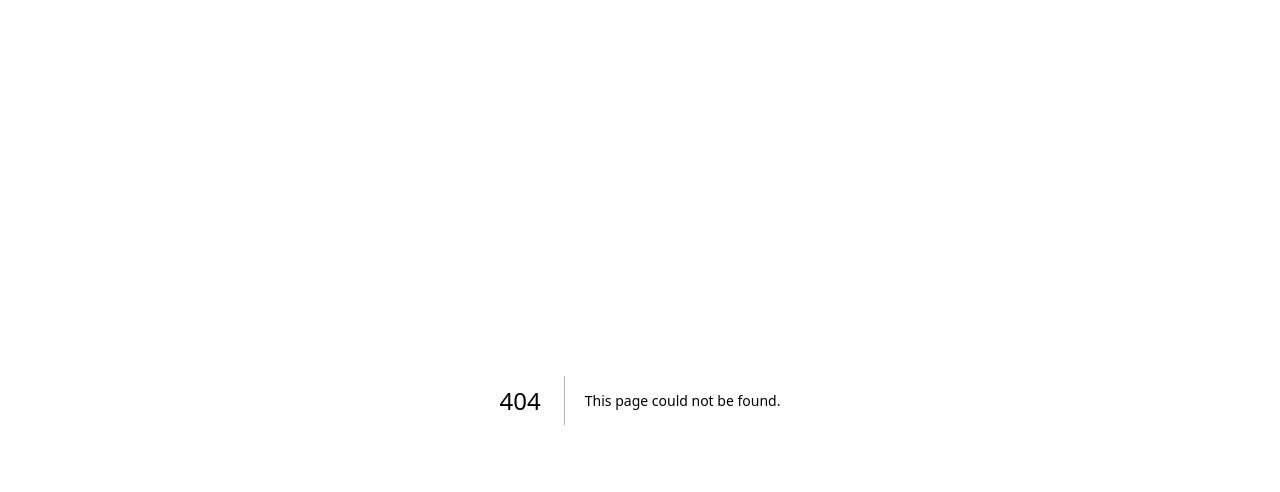
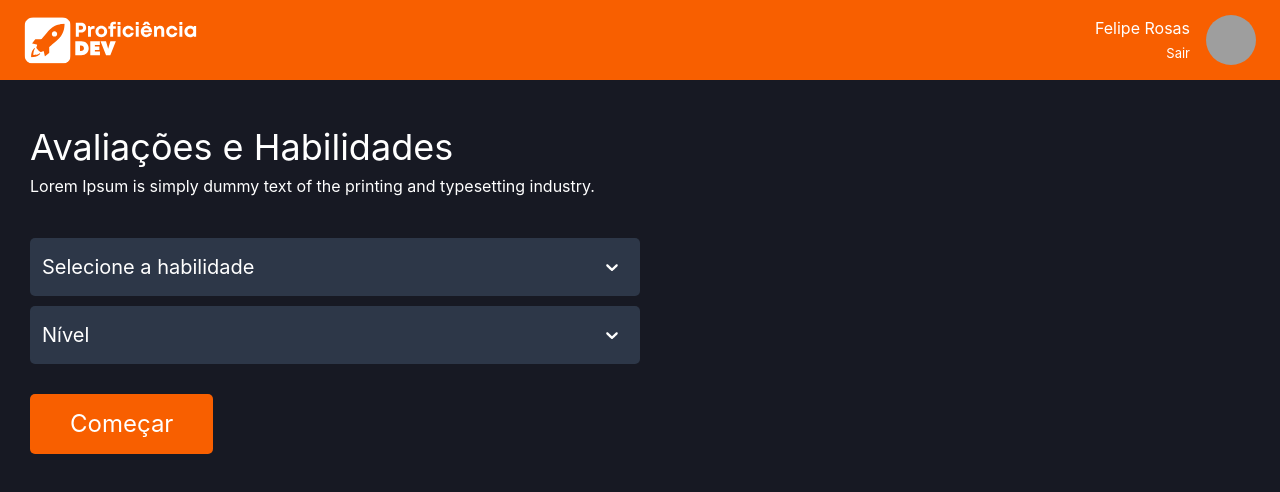
Before and after one commit to JessicaNathany/proficiencia-dev-frontend, a Next.js app: page /skills in a window 1280 px wide. Before the commit this address had no page. Shown: the top 492 px of the page. Built offline with nearby package versions, Linux system fonts and the light colour scheme; grey boxes are pictures that could not be loaded.

Commit message:
chore: add skills page

```diff
--- a/package.json
+++ b/package.json
@@ -18,6 +18,7 @@
     "next": "13.2.4",
     "react": "18.2.0",
     "react-dom": "18.2.0",
+    "react-select": "^5.7.2",
     "typescript": "5.0.3"
   },
   "devDependencies": {
--- a/src/components/FormSelect.tsx
+++ b/src/components/FormSelect.tsx
@@ -1,11 +1,11 @@
-import { Select, SelectProps } from "@chakra-ui/react";
+import Select from "react-select";
 
 export type FormSelectOption = {
-  id: number;
+  value: number;
   label: string;
 };
 
-interface FormSelectProps extends SelectProps {
+interface FormSelectProps {
   placeholder: string;
   options: FormSelectOption[];
 }
@@ -17,25 +17,73 @@ export const FormSelect = ({
 }: FormSelectProps) => {
   return (
     <Select
-      variant="outline"
-      w="100%"
-      bg="tomato"
-      borderColor="tomato"
-      borderRadius={5}
-      fontSize="lg"
-      p={5}
-      mb={5}
-      size="lg"
-      color="white"
+      options={options}
+      styles={{
+        control: (provided) => ({
+          ...provided,
+          border: "none",
+          boxShadow: "none",
+          borderRadius: 5,
+          padding: 10,
+          fontSize: 20,
+          color: "white",
+          background: "#2D3748",
+          marginBottom: 10,
+          "&:hover": {
+            border: "none",
+            boxShadow: "none",
+          },
+        }),
+        option: (provided, state) => ({
+          ...provided,
+          backgroundColor: state.isSelected ? "#e2e8f0" : "white",
+          color: state.isSelected ? "black" : "black",
+          "&:hover": {
+            backgroundColor: "#e2e8f0",
+            color: "black",
+          },
+        }),
+
+        singleValue: (provided) => ({
+          ...provided,
+          color: "white",
+        }),
+
+        dropdownIndicator: (provided) => ({
+          ...provided,
+          color: "white",
+        }),
+
+        indicatorSeparator: (provided) => ({
+          ...provided,
+          display: "none",
+        }),
+
+        menu: (provided) => ({
+          ...provided,
+          background: "#2D3748",
+          color: "white",
+          borderRadius: 5,
+        }),
+
+        menuList: (provided) => ({
+          ...provided,
+          padding: 0,
+        }),
+
+        placeholder: (provided) => ({
+          ...provided,
+          color: "white",
+        }),
+
+        valueContainer: (provided) => ({
+          ...provided,
+          padding: 0,
+        }),
+      }}
       placeholder={placeholder}
       {...otherProps}
-    >
-      {options.map((option) => (
-        <option style={{ padding: 20 }} key={option.id} value={option.id}>
-          {option.label}
-        </option>
-      ))}
-    </Select>
+    />
   );
 };
 
--- a/src/pages/_app.tsx
+++ b/src/pages/_app.tsx
@@ -1,8 +1,15 @@
+import { useEffect, useState } from "react";
+
 import { theme } from "@/styles/theme";
 import { ChakraProvider } from "@chakra-ui/react";
 import type { AppProps } from "next/app";
 
 export default function App({ Component, pageProps }: AppProps) {
+  const [mounted, setMounted] = useState(false);
+
+  useEffect(() => setMounted(true), []);
+  if (!mounted) return null;
+
   return (
     <ChakraProvider theme={theme}>
       <Component {...pageProps} />
--- /dev/null
+++ b/src/pages/skills.tsx
@@ -0,0 +1,60 @@
+import { Box, Button, Flex, Text, Wrap, WrapItem } from "@chakra-ui/react";
+import { FormSelect } from "../components";
+import { Header } from "../components/Header";
+
+const levelOptions = [
+  { value: 1, label: "Estagiário" },
+  { value: 2, label: "Junior" },
+  { value: 3, label: "Pleno" },
+  { value: 4, label: "Senior" },
+];
+
+const roleOptions = [
+  { value: 1, label: "Backend" },
+  { value: 2, label: "Frontend" },
+  { value: 3, label: "Fullstack" },
+  { value: 4, label: "Mobile" },
+];
+
+export default function Skills() {
+  return (
+    <Box w="100%">
+      <Header />
+      <Box maxWidth={1220} margin="0 auto">
+        <Box width="50%">
+          <Text as="h1" fontSize="4xl">
+            Avaliações e Habilidades
+          </Text>
+          <Text as="h2" fontSize="1xl" mb="10">
+            Lorem Ipsum is simply dummy text of the printing and typesetting
+            industry.
+          </Text>
+
+          <Flex flexDir="column">
+            <FormSelect
+              placeholder="Selecione a habilidade"
+              options={roleOptions}
+            />
+            <FormSelect placeholder="Nível" options={levelOptions} />
+          </Flex>
+
+          <Wrap spacing={4}>
+            <WrapItem>
+              <Button
+                bg="brand.500"
+                p={3}
+                px={10}
+                fontSize="2xl"
+                textColor="white"
+                borderRadius={5}
+                mt="5"
+              >
+                Começar
+              </Button>
+            </WrapItem>
+          </Wrap>
+        </Box>
+      </Box>
+    </Box>
+  );
+}
```
Also changed, not shown: 2 other files (tests, documents, lock files or other folders).
